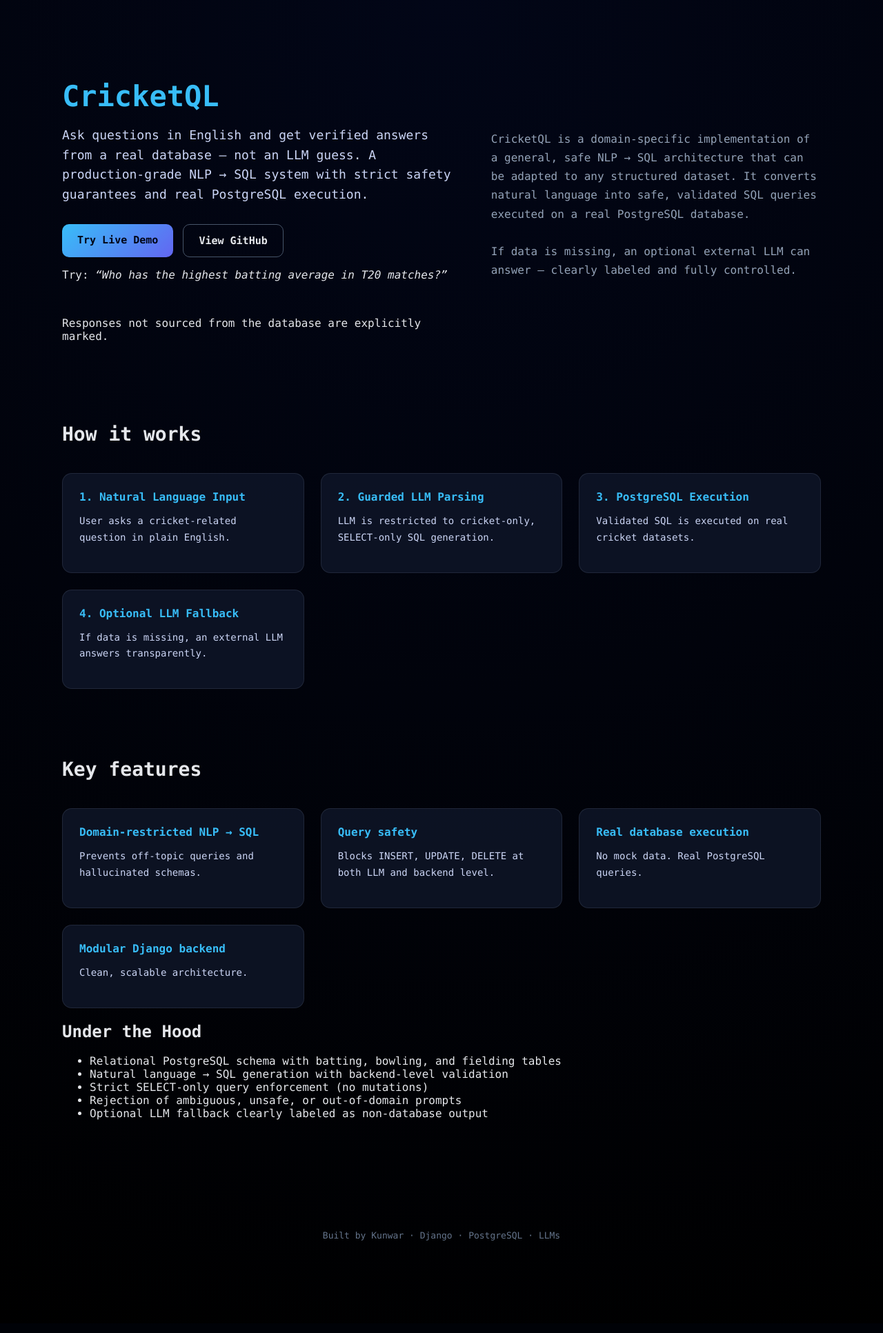
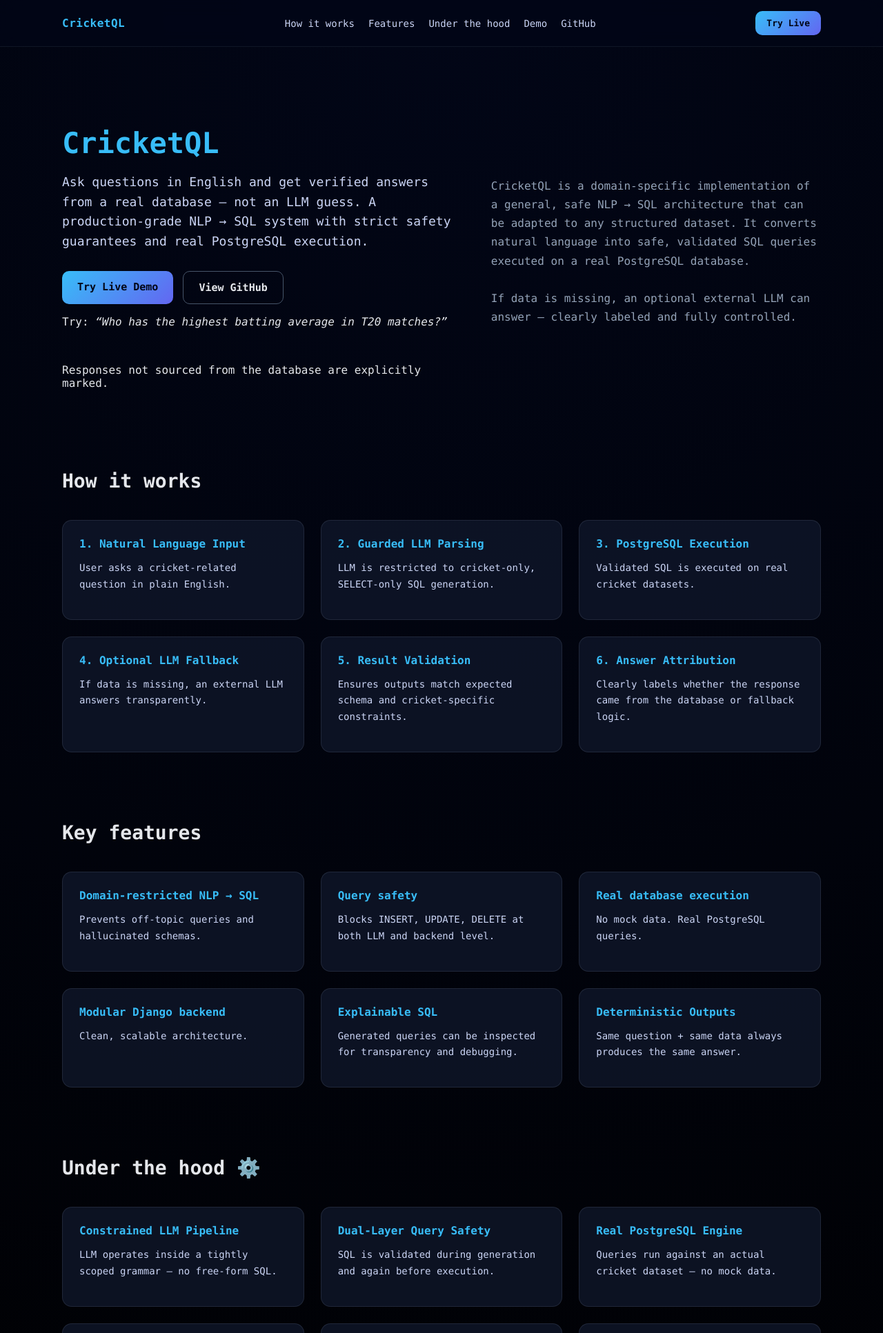
Before and after one commit to Kunwarshub/CricketQL, a Django app: page / in a window 1280 px wide. Shown: the top 1933 px of the page at 69% size. Before the commit the page ends 1799 px from the top, so only its background shows below. Run offline with Django 5.2, Linux system fonts and the light colour scheme; some libraries are stand-ins or nearby versions.

Commit message:
Added header, nav and footer to landing page

```diff
--- a/text2query/core/templates/core/landing.html
+++ b/text2query/core/templates/core/landing.html
@@ -114,23 +114,122 @@
         }
 
         /* FOOTER */
-        footer {
-            margin-top: 120px;
-            padding: 40px 0;
-            text-align: center;
-            font-size: 13px;
-            color: #64748b;
+
+        .site-footer {
+            margin-top: 140px;
+            padding: 60px 24px 30px;
+            border-top: 1px solid rgba(148, 163, 184, 0.1);
         }
 
-        @media (max-width: 900px) {
-            .hero {
-                grid-template-columns: 1fr;
-            }
+        .footer-grid {
+            max-width: 1100px;
+            margin: auto;
+            display: grid;
+            grid-template-columns: repeat(auto-fit, minmax(180px, 1fr));
+            gap: 40px;
         }
+
+        .footer-grid h4 {
+            margin-bottom: 14px;
+            color: #e5e7eb;
+            font-size: 14px;
+        }
+
+        .footer-grid a,
+        .footer-grid span {
+            display: block;
+            font-size: 13px;
+            color: #94a3b8;
+            text-decoration: none;
+            margin-bottom: 8px;
+        }
+
+        .footer-grid a:hover {
+            color: #38bdf8;
+        }
+
+        footer p {
+            text-align: center;
+            font-size: 12px;
+            color: #64748b;
+            margin-top: 40px;
+        }
+
+
+        /* HEADER */
+        .site-header {
+            position: sticky;
+            top: 0;
+            z-index: 50;
+            backdrop-filter: blur(12px);
+            background: rgba(2, 6, 23, 0.7);
+            border-bottom: 1px solid rgba(148, 163, 184, 0.1);
+        }
+
+        .header-inner {
+            max-width: 1100px;
+            margin: auto;
+            padding: 16px 24px;
+            display: flex;
+            align-items: center;
+            justify-content: space-between;
+        }
+
+        .logo {
+            font-weight: 700;
+            color: #38bdf8;
+            letter-spacing: 0.5px;
+        }
+
+        .nav {
+            display: flex;
+            gap: 20px;
+        }
+
+        .nav a {
+            font-size: 14px;
+            color: #cbd5f5;
+            text-decoration: none;
+        }
+
+        .nav a:hover {
+            color: #38bdf8;
+        }
+
+        .btn.small {
+            padding: 10px 16px;
+            font-size: 13px;
+        }
+
+        html {
+            scroll-behavior: smooth;
+        }
+
+        .section {
+            scroll-margin-top: 100px;
+        }
+
+
     </style>
 </head>
 
 <body>
+
+    <header class="site-header">
+        <div class="header-inner">
+            <div class="logo">CricketQL</div>
+
+            <nav class="nav">
+                <a href="#how">How it works</a>
+                <a href="#features">Features</a>
+                <a href="#under">Under the hood</a>
+                <a href="/home/" target="_blank">Demo</a>
+                <a href="https://github.com/Kunwarshub/CricketQL.git" target="_blank">GitHub</a>
+            </nav>
+
+            <a href="/home/" target="_blank" class="btn primary small">Try Live</a>
+        </div>
+    </header>
 
 <div class="container">
 
@@ -144,7 +243,7 @@
             </p>
 
             <div class="buttons">
-                <a href="/home/" class="btn primary">Try Live Demo</a>
+                <a href="/home/" class="btn primary" target="_blank">Try Live Demo</a>
                 <a href="https://github.com/Kunwarshub/CricketQL.git" class="btn secondary" target="_blank">
                     View GitHub
                 </a>
@@ -168,7 +267,7 @@
     </section>
 
     <!-- HOW IT WORKS -->
-    <section class="section">
+    <section class="section" id="how">
         <h2>How it works</h2>
 
         <div class="features">
@@ -191,11 +290,21 @@
                 <h3>4. Optional LLM Fallback</h3>
                 <p>If data is missing, an external LLM answers transparently.</p>
             </div>
+
+            <div class="card">
+                <h3>5. Result Validation</h3>
+                <p>Ensures outputs match expected schema and cricket-specific constraints.</p>
+            </div>
+
+            <div class="card">
+                <h3>6. Answer Attribution</h3>
+                <p>Clearly labels whether the response came from the database or fallback logic.</p>
+            </div>
         </div>
     </section>
 
     <!-- FEATURES -->
-    <section class="section">
+    <section class="section" id="features">
         <h2>Key features</h2>
 
         <div class="features">
@@ -218,21 +327,83 @@
                 <h3>Modular Django backend</h3>
                 <p>Clean, scalable architecture.</p>
             </div>
+
+            <div class="card">
+                <h3>Explainable SQL</h3>
+                <p>Generated queries can be inspected for transparency and debugging.</p>
+            </div>
+
+            <div class="card">
+                <h3>Deterministic Outputs</h3>
+                <p>Same question + same data always produces the same answer.</p>
+            </div>
         </div>
     </section>
 
-    <h2>Under the Hood</h2>
-    <ul>
-      <li>Relational PostgreSQL schema with batting, bowling, and fielding tables</li>
-      <li>Natural language → SQL generation with backend-level validation</li>
-      <li>Strict SELECT-only query enforcement (no mutations)</li>
-      <li>Rejection of ambiguous, unsafe, or out-of-domain prompts</li>
-      <li>Optional LLM fallback clearly labeled as non-database output</li>
-    </ul>
+    <section class="section" id="under">
+        <h2>Under the hood ⚙️</h2>
 
-    <footer>
-        Built by Kunwar · Django · PostgreSQL · LLMs
+        <div class="features">
+            <div class="card">
+                <h3>Constrained LLM Pipeline</h3>
+                <p>LLM operates inside a tightly scoped grammar — no free-form SQL.</p>
+            </div>
+
+            <div class="card">
+                <h3>Dual-Layer Query Safety</h3>
+                <p>SQL is validated during generation and again before execution.</p>
+            </div>
+
+            <div class="card">
+                <h3>Real PostgreSQL Engine</h3>
+                <p>Queries run against an actual cricket dataset — no mock data.</p>
+            </div>
+
+            <div class="card">
+                <h3>Schema-Aware Parsing</h3>
+                <p>Tables, joins, and aggregations are checked against live metadata.</p>
+            </div>
+
+            <div class="card">
+                <h3>Transparent Fallback</h3>
+                <p>Non-database answers are explicitly marked and controlled.</p>
+            </div>
+
+            <div class="card">
+                <h3>Django Architecture</h3>
+                <p>Clean separation of parsing, validation, execution, and response layers.</p>
+            </div>
+        </div>
+    </section>
+
+
+    <footer class="site-footer">
+        <div class="footer-grid">
+            <div>
+                <h4>Product</h4>
+                <a href="#how">How it works</a>
+                <a href="#features">Features</a>
+                <a href="/home/">Live demo</a>
+            </div>
+
+            <div>
+                <h4>Developer</h4>
+                <a href="https://github.com/Kunwarshub/CricketQL.git" target="_blank">GitHub</a>
+                <a href="https://www.linkedin.com" target="_blank">LinkedIn</a>
+                <a href="mailto:your@email.com">Contact</a>
+            </div>
+
+            <div>
+                <h4>Legal</h4>
+                <span>All rights reserved</span>
+            </div>
+        </div>
+
+        <p class="copyright">
+            © 2026 CricketQL. All rights reserved.
+        </p>
     </footer>
+
 
 
 </div>
```
